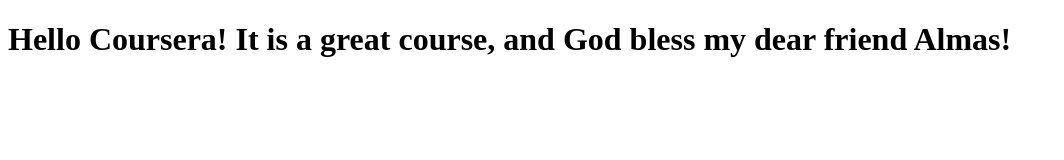
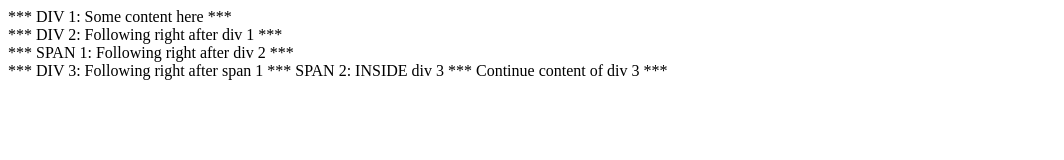
Before and after one commit to Legolaz4ever/coursera-test, a plain HTML site: page site/index.html in a window 1280 px wide. Shown: the whole page, without its empty margins (0-1064 px from the left). Drawn offline with Linux system fonts and the light colour scheme.

Commit message:
Something

```diff
--- a/site/index.html
+++ b/site/index.html
@@ -1,9 +1,17 @@
-<!DOCTYPE html>
+<!doctype html>
 <html>
-    <head>
-        <title>Hello Coursera!</title>
-    </head>
-    <body>
-        <h1>Hello Coursera! It is a great course, and God bless my dear friend Almas!</h1>
-    </body>
+<head>
+  <meta charset="utf-8">
+  <title>div and span elements</title>
+</head>
+<body>
+  <div>*** DIV 1: Some content here ***</div>
+  <div>*** DIV 2: Following right after div 1 ***</div>
+  <span>*** SPAN 1: Following right after div 2 ***</span>
+  <div>
+    *** DIV 3: Following right after span 1
+    <span>*** SPAN 2: INSIDE div 3 ***</span>
+    Continue content of div 3 ***
+  </div>
+</body>
 </html>
```
